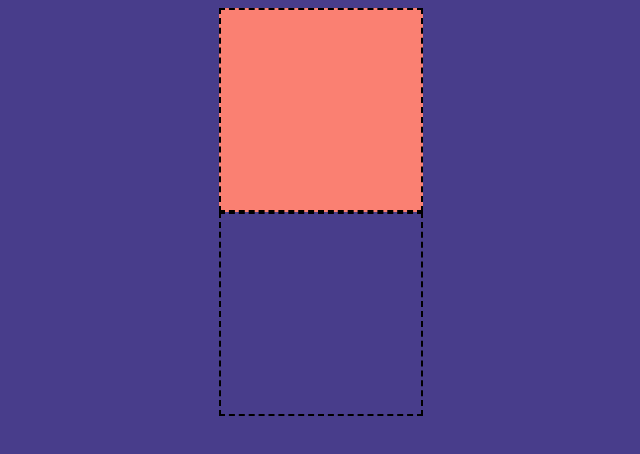
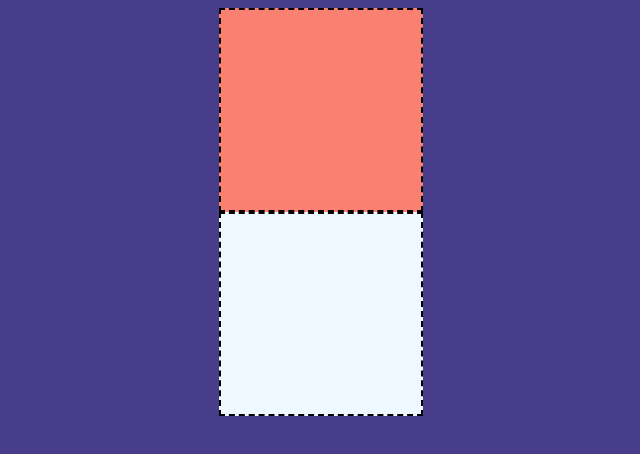
Before and after one commit to lucilamelo/Aula-33, a plain HTML site: page index.html in a window 1280 px wide. Shown: the whole page, without its empty margins (319-959 px from the left). Drawn offline with Linux system fonts and the light colour scheme.

Commit message:
modificação

```diff
--- a/css/estilo.css
+++ b/css/estilo.css
@@ -12,3 +12,7 @@ body{
 .cor_01{
     background-color: #fa8072;
 }
+
+.cor_2 {
+    background-color: aliceblue;
+}
--- a/index.html
+++ b/index.html
@@ -8,6 +8,6 @@
 </head>
 <body>
     <div class="box cor_01"></div>
-    <div class= "box"><div></div>
+    <div class= "box cor_2"></div>
 </body>
 </html>
```
